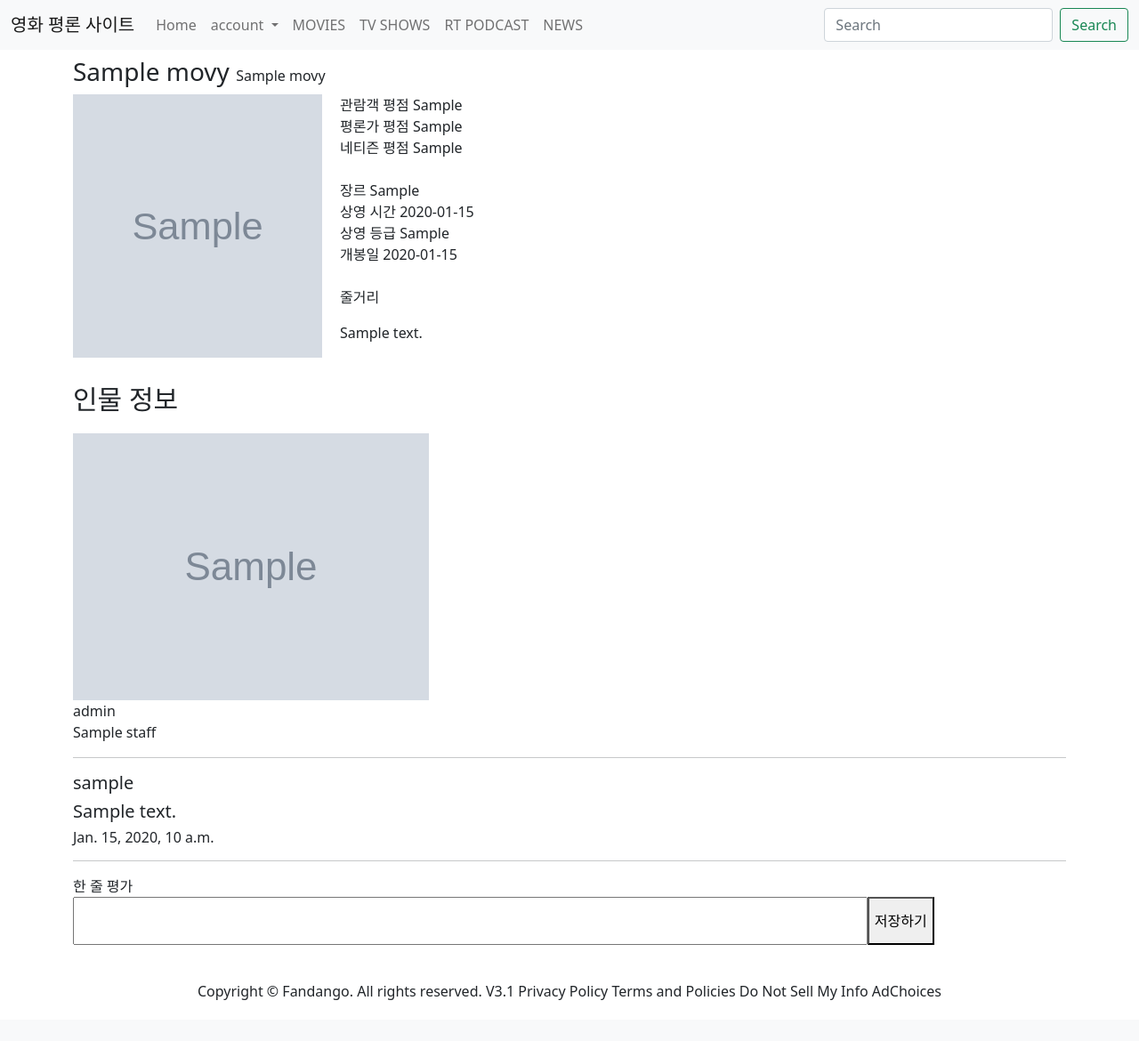
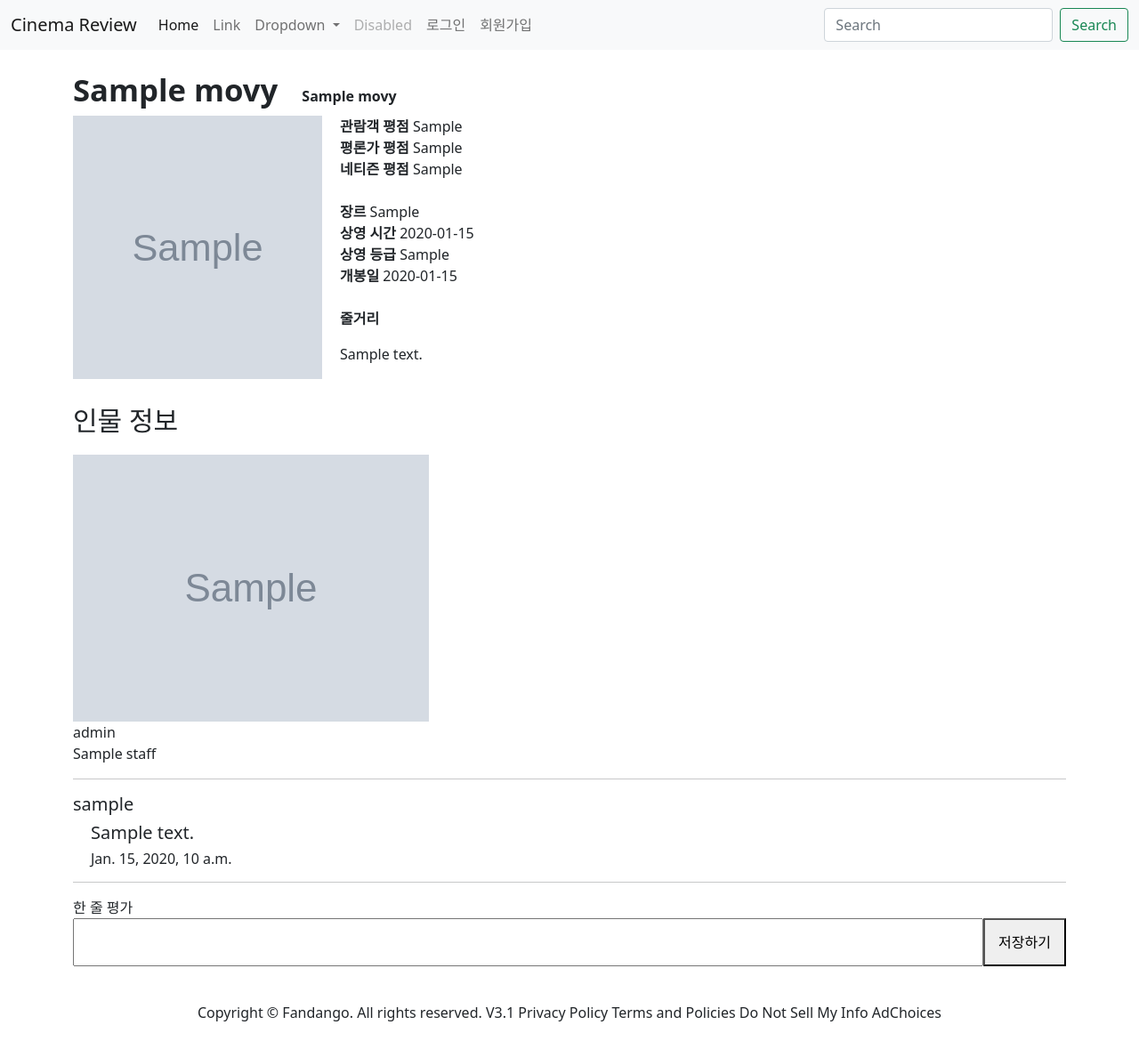
Before and after one commit to bosungpark/LikelionMiniHackathon_FilmCritics, a Django app: page /blog/1 in a window 1280 px wide. Shown: the whole page at 89% size. Before the commit the page ends 1124 px from the top, so only its background shows below. Run offline with Django 3.2, Linux system fonts and the light colour scheme; tables that the repository leaves empty hold one stand-in row (values such as "Sample post"); grey boxes marked "Sample" are stand-in pictures.

Commit message:
Likelion_MiniHackerton update

```diff
--- a/movie/account/urls.py
+++ b/movie/account/urls.py
@@ -7,4 +7,6 @@ app_name = 'account'
 urlpatterns = [
     path('signup/', views.signup_view, name='signup'),
     path('login/', views.login_view, name='login'),
+    path('logout/', views.logout, name='logout'),
+
 ]
--- a/movie/blog/templates/detail.html
+++ b/movie/blog/templates/detail.html
@@ -5,7 +5,7 @@
       <style type="text/css">
         textarea {
           resize: none;
-          width: 80%;
+          width: 100%;
         }
 
         #poster {
@@ -44,24 +44,24 @@
           display: flex;
           justify-content: flex-start;
         }
+        h3 {font-weight: 600;}
       </style>
     </head>
-    <div id="total">
-      <h1>{{blog.title}}</h1>
-      <h3>{{blog.title_kor}} <span class="title_eng">{{blog.title_eng}}</span> </h3>
+    <div id="total"><br>
+      <h3 style="font-size: 26pt;">{{blog.title_kor}} &nbsp; <span class="title_eng">{{blog.title_eng}} </span> </h3>
       <div id='information'>
         <img id='poster' src="{{blog.poster_url}}" width=280 />
         <div id="detail">
-          <span>관람객 평점 {{blog.rating_aud}}</span><br>
-          <span>평론가 평점 {{blog.rating_cri}}</span><br>
-          <span>네티즌 평점 {{blog.rating_net}}</span><br>
+          <span><strong>관람객 평점</strong> {{blog.rating_aud}}</span><br>
+          <span><strong>평론가 평점</strong> {{blog.rating_cri}}</span><br>
+          <span><strong>네티즌 평점</strong> {{blog.rating_net}}</span><br>
           <br>
-          <span>장르 {{blog.genre}}</span><br>
-          <span>상영 시간 {{blog.showtimes}}</span><br>
-          <span>상영 등급 {{blog.rate}}</span><br>
-          <span>개봉일 {{blog.release_date}}</span><br>
+          <span><strong>장르</strong> {{blog.genre}}</span><br>
+          <span><strong>상영 시간</strong> {{blog.showtimes}}</span><br>
+          <span><strong>상영 등급</strong> {{blog.rate}}</span><br>
+          <span><strong>개봉일</strong> {{blog.release_date}}</span><br>
           <br>
-          <p>줄거리</p>
+          <p><strong>줄거리</strong></p>
           <p>{{blog.summary}}</p>
         </div>
       </div>
@@ -97,8 +97,9 @@
           <div>
             {% for comment in comments %}
             <h5>{{ comment.comment_user }}</h5>
+            <span style="text-indent: 20px;">
             <h5>{{ comment.comment_body }}</h5>
-            <h6>{{ comment.comment_date }} </h6><hr/>
+            <h6>{{ comment.comment_date }}</h6></span><hr/>
             {% endfor %}
           </div>
 
@@ -108,12 +109,16 @@
                     <label for="content">한 줄 평가</label><br>
                     <div id="maketext">
                       <input name="movie_id" value="{{blog.id}}" hidden>
-                      <textarea name="comment_body" width=1000>{{ form.content.value|default_if_none:'' }}</textarea>
-                      <button type="submit">저장하기</button>
+                      <textarea name="comment_body" width=100%>{{ form.content.value|default_if_none:'' }}</textarea>
+                      <button type="submit" style="width: 100px; text-align: center;">저장하기</button>
                     </div>
                 </div>
 
             </form>
         </div>
         </div>
+
+    <footer style="text-align: center; margin-top: 40px; margin-bottom: 20px; text-align: center;">
+      Copyright © Fandango. All rights reserved. V3.1 Privacy Policy  Terms and Policies  Do Not Sell My Info  AdChoices
+    </footer>
     {% endblock %}
--- a/movie/blog/views.py
+++ b/movie/blog/views.py
@@ -9,9 +9,6 @@ from requests.api import get
 def home(request):
     blogs= Movies.objects.all()
 
-    for blog in blogs:
-        print("blog: ",blog)
-
     query= request.GET.get('query')
     if query:
         blogs= Movies.objects.filter(title_kor__icontains=query)
@@ -19,7 +16,10 @@ def home(request):
     paginator= Paginator(blogs, 8)
     page= request.GET.get('page')
     paginated_blogs= paginator.get_page(page)
-    return render(request, 'home.html', {'blogs': paginated_blogs})
+    if query:
+        return render(request, 'home.html', {'blogs': paginated_blogs, 'query':query})
+    else:
+        return render(request, 'home.html', {'blogs': paginated_blogs})
 
 """ def detail(request, id):
     blog = get_object_or_404(Movies, pk = id)
@@ -58,10 +58,6 @@ def init_db(request):
 
     return redirect('home')
 
-# def detail(request, id):
-#     blog = get_object_or_404(Movies, pk=id)
-#     staffs = Staff.objects.all()
-#     return render(request, 'detail.html', {'blog':blog}, {'staffs':staffs})
 def detail(request, id):
     blog = get_object_or_404(Movies, pk = id)
     staffs = Staff.objects.filter(number=id)
--- a/movie/movie/templates/base.html
+++ b/movie/movie/templates/base.html
@@ -6,49 +6,60 @@
     <meta name="viewport" content="width=device-width, initial-scale=1.0" />
     <link href="https://cdn.jsdelivr.net/npm/bootstrap@5.0.2/dist/css/bootstrap.min.css" rel="stylesheet" integrity="sha384-EVSTQN3/azprG1Anm3QDgpJLIm9Nao0Yz1ztcQTwFspd3yD65VohhpuuCOmLASjC" crossorigin="anonymous">
     <script src="https://cdn.jsdelivr.net/npm/bootstrap@5.0.2/dist/js/bootstrap.bundle.min.js" integrity="sha384-MrcW6ZMFYlzcLA8Nl+NtUVF0sA7MsXsP1UyJoMp4YLEuNSfAP+JcXn/tWtIaxVXM" crossorigin="anonymous"></script>
-    <title>Rotten Tomatoes What's the Tomatometer®?</title>
+    <title>BLOG</title>
     <style>
       body {
-        text-align: center;
+        text-align: center; background-color: white;
         }
     </style>
   </head>
   <body>
-
     <nav class="navbar navbar-expand-lg navbar-light bg-light">
       <div class="container-fluid">
-        <a class="navbar-brand" href="{% url 'home' %}">영화 평론 사이트</a>
+        <a class="navbar-brand" href="{% url 'home' %}">Cinema Review</a>
         <button class="navbar-toggler" type="button" data-bs-toggle="collapse" data-bs-target="#navbarSupportedContent" aria-controls="navbarSupportedContent" aria-expanded="false" aria-label="Toggle navigation">
           <span class="navbar-toggler-icon"></span>
         </button>
         <div class="collapse navbar-collapse" id="navbarSupportedContent">
           <ul class="navbar-nav me-auto mb-2 mb-lg-0">
             <li class="nav-item">
-              <a class="nav-link" aria-current="page" href="{% url 'home' %}">Home</a>
+              <a class="nav-link active" aria-current="page" href="#">Home</a>
+            </li>
+            <li class="nav-item">
+              <a class="nav-link" href="#">Link</a>
             </li>
             <li class="nav-item dropdown">
               <a class="nav-link dropdown-toggle" href="#" id="navbarDropdown" role="button" data-bs-toggle="dropdown" aria-expanded="false">
-                account
+                Dropdown
               </a>
               <ul class="dropdown-menu" aria-labelledby="navbarDropdown">
-                <li><a class="dropdown-item" href="{% url 'account:login' %}">login</a></li>
-                <li><a class="dropdown-item" href="{% url 'account:signup' %}">signup</a></li>
+                <li><a class="dropdown-item" href="#">Action</a></li>
+                <li><a class="dropdown-item" href="#">Another action</a></li>
                 <li><hr class="dropdown-divider"></li>
                 <li><a class="dropdown-item" href="#">Something else here</a></li>
               </ul>
             </li>
             <li class="nav-item">
-              <a class="nav-link" href="#">MOVIES</a>
+              <a class="nav-link disabled" href="#" tabindex="-1" aria-disabled="true">Disabled</a>
             </li>
-            <li class="nav-item">
-              <a class="nav-link" href="#">TV SHOWS</a>
-            </li>
-            <li class="nav-item">
-              <a class="nav-link" href="#">RT PODCAST</a>
-            </li>
-            <li class="nav-item">
-              <a class="nav-link" href="#">NEWS</a>
-            </li>
+            {% if user.is_authenticated %}
+                <li class="nav-item">
+                    <a class="nav-link disabled" href="#" tabindex="-1" aria-disabled="true">{{request.user}}님
+                        안녕하세요!</a>
+                </li>
+                <li class="nav-item">
+                    <a class="nav-link" href="{% url 'account:logout' %}" tabindex="-1" aria-disabled="true">로그아웃</a>
+                </li>
+
+                {% else %}
+
+                <li class="nav-item">
+                    <a class="nav-link" href="{% url 'account:login' %}" tabindex="-1" aria-disabled="true">로그인</a>
+                </li>
+                <li class="nav-item">
+                    <a class="nav-link" href="{% url 'account:signup' %}" tabindex="-1" aria-disabled="true">회원가입</a>
+                </li>
+                {% endif %}
           </ul>
           <form class="d-flex" action="{% url 'home' %}">
             <input class="form-control me-2" type="text" placeholder="Search" aria-label="Search" name='query'>
@@ -62,8 +73,7 @@
         {% block content %}
         {% endblock %}
     </div>
-    <footer style="text-align: center; margin-top: 40px; margin-bottom: 20px; text-align: center;">
-      Copyright © Fandango. All rights reserved. V3.1 Privacy Policy  Terms and Policies  Do Not Sell My Info  AdChoices
-    </footer>
   </body>
+
+
 </html>
```
Also changed, not shown: movie/account/templates/login.html (+17 -4 lines), movie/blog/templates/home.html (+18 -6 lines), 2 other files.
